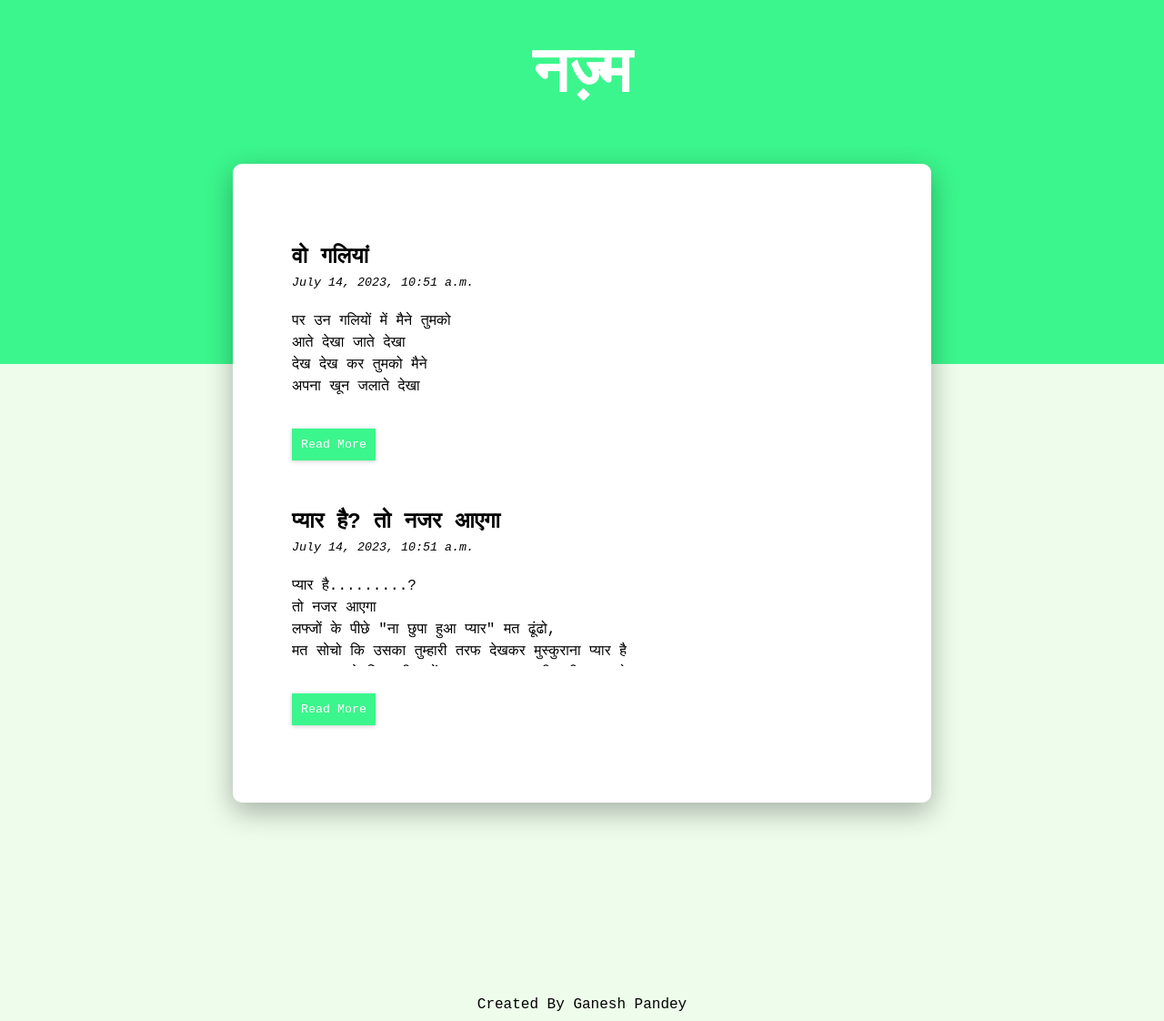
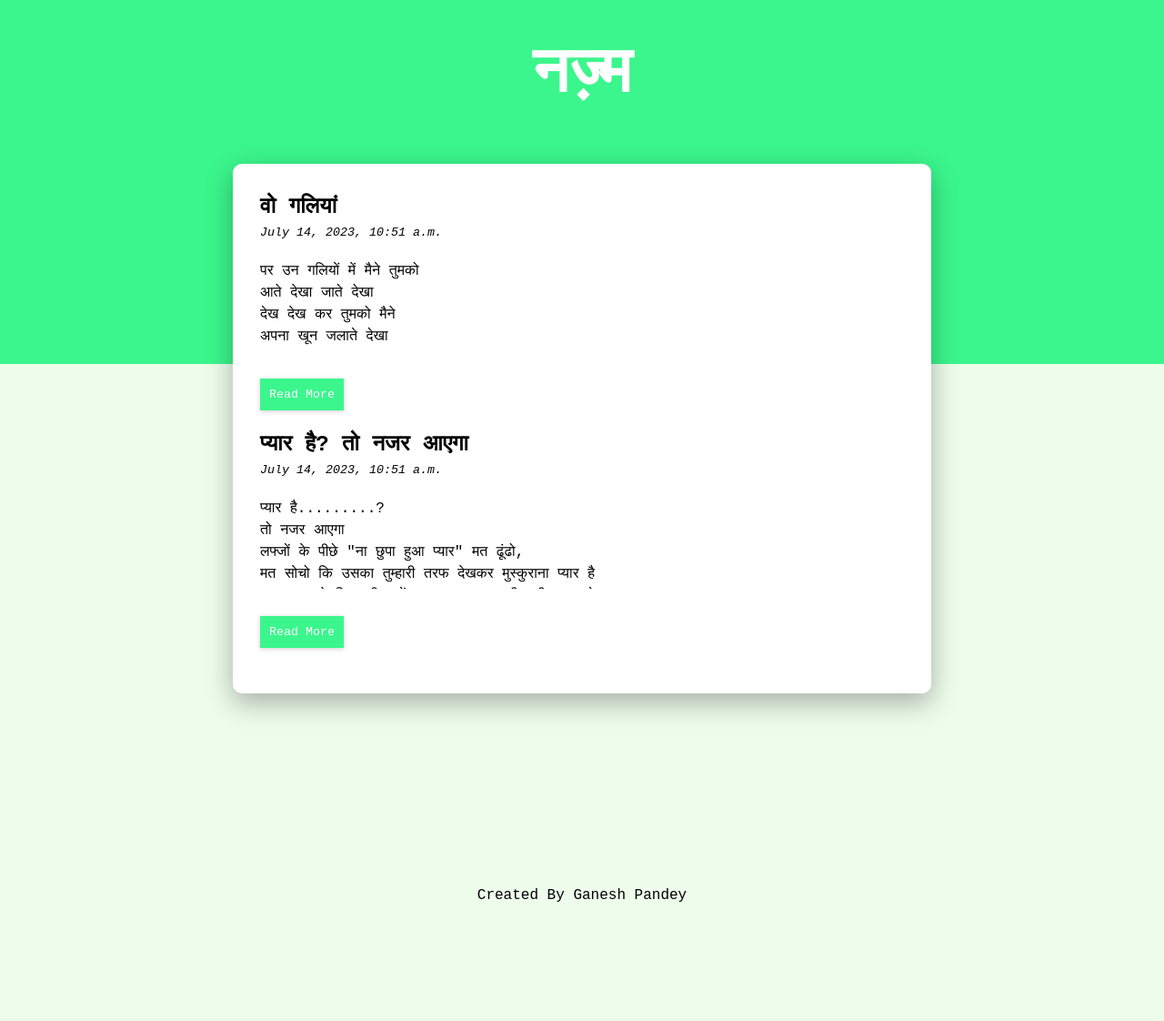
Before and after one commit to Ganesh910/raif, a Django app: page /nazm/ in a window 1280 px wide. Shown: the part 70-1192 px from the top of the page at 91% size. After the commit the page ends 1061 px from the top, so only its background shows below. Run offline with Django 4.2, Linux system fonts and the light colour scheme; data comes from the database, SQL or seed files in the repository.

Commit message:
fixed padding for the articles

```diff
--- a/static/css/styles.css
+++ b/static/css/styles.css
@@ -7,8 +7,7 @@
 
 .article {
     border-radius: 25px;
-    padding: 15px;
-    margin: 20px;
+    padding-bottom: 20px;
     background-color: white;
 }
 
@@ -23,7 +22,7 @@
     background-color: #fff;
     width: 60%;
     margin: auto;
-    padding: 50px 30px;
+    padding: 30px;
     box-shadow: 0 10px 30px rgb(0 0 0 / 0.3);
     border-radius: 10px;
     position: relative;
```
